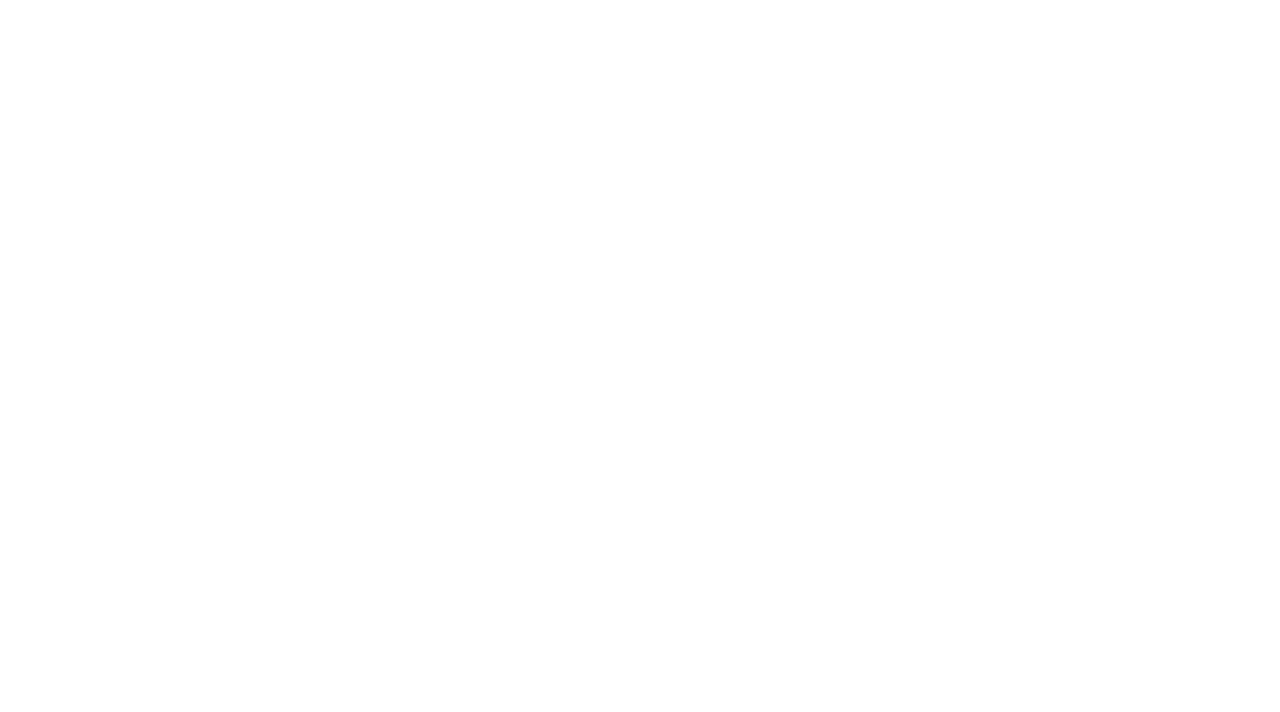
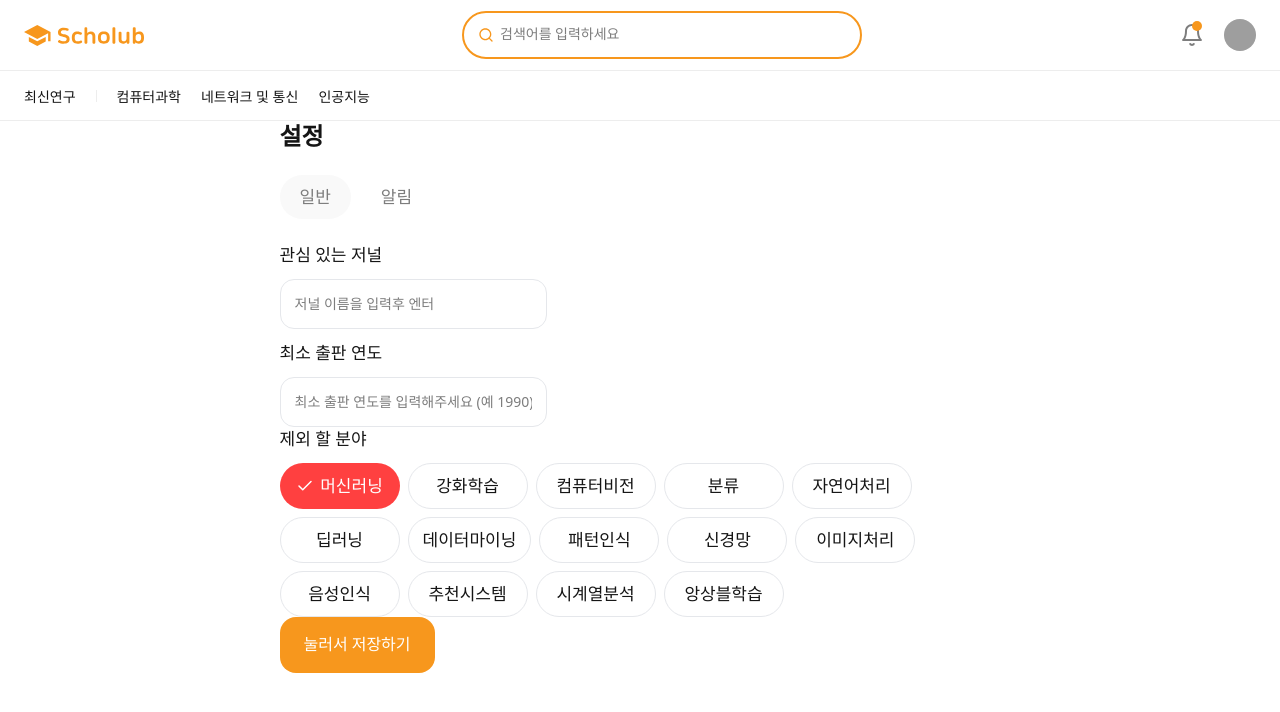
Before and after one commit to shinleehyeon/Scholub, a React (Vite) app: page /settings in a window 1280 px wide. Before the commit this address had no page. Shown: the top 712 px of the page. Built offline with nearby package versions, Linux system fonts and the light colour scheme; grey boxes are pictures that could not be loaded.

Commit message:
feat: Add SettingsPage route to App component and enhance Chip component with error color support

```diff
--- a/src/app/App.tsx
+++ b/src/app/App.tsx
@@ -7,6 +7,7 @@ import ComponentTest from "@/pages/ComponentTest";
 import { InterestAreasPage } from "@/pages/interest-areas";
 import { CategoryPage } from "@/pages/category";
 import { ProfilePage } from "@/pages/profile";
+import { SettingsPage } from "@/pages/settings";
 
 function App() {
   return (
@@ -20,6 +21,7 @@ function App() {
         <Route path="/component-test" element={<ComponentTest />} />
         <Route path="/category/:categoryId" element={<CategoryPage />} />
         <Route path="/profile" element={<ProfilePage />} />
+        <Route path="/settings" element={<SettingsPage />} />
       </Routes>
     </BrowserRouter>
   );
--- a/src/app/styles/index.css
+++ b/src/app/styles/index.css
@@ -48,6 +48,10 @@
   --color-text-subtle: #7d7d7d;
   --color-text-white: #ffffff;
   --color-text-success: #0acf00;
+  --color-text-error: #ffffff;
+
+  /* Surface Error Colors */
+  --color-surface-error: #ff4040;
 
   /* Text Brand Colors */
   --color-text-brand-default: #f7971d;
--- /dev/null
+++ b/src/pages/settings/index.ts
@@ -0,0 +1 @@
+export { default as SettingsPage } from "./ui/SettingsPage";
--- /dev/null
+++ b/src/pages/settings/ui/SettingsPage.tsx
@@ -0,0 +1,278 @@
+import { useState } from "react";
+import type { KeyboardEvent } from "react";
+import { Header } from "@/widgets/header";
+import { SubHeader } from "@/widgets/sub-header";
+import { Typography, Input, Chip, Button } from "@/shared/ui";
+import X from "@/shared/ui/icons/X";
+import { Check } from "lucide-react";
+
+export default function SettingsPage() {
+  const [activeTab, setActiveTab] = useState<"general" | "notification">(
+    "general"
+  );
+  const [journals, setJournals] = useState<string[]>([]);
+  const [journalInput, setJournalInput] = useState("");
+  const [minYear, setMinYear] = useState("");
+  const [excludedFields] = useState<string[]>([
+    "머신러닝",
+    "강화학습",
+    "컴퓨터비전",
+    "분류",
+    "자연어처리",
+    "딥러닝",
+    "데이터마이닝",
+    "패턴인식",
+    "신경망",
+    "이미지처리",
+    "음성인식",
+    "추천시스템",
+    "시계열분석",
+    "앙상블학습",
+  ]);
+  const [selectedFields, setSelectedFields] = useState<Set<string>>(
+    new Set(["머신러닝"])
+  );
+
+  const handleAddJournal = (e: KeyboardEvent<HTMLInputElement>) => {
+    if (e.key === "Enter" && journalInput.trim()) {
+      setJournals([...journals, journalInput.trim()]);
+      setJournalInput("");
+    }
+  };
+
+  const handleRemoveJournal = (index: number) => {
+    setJournals(journals.filter((_, i) => i !== index));
+  };
+
+  const handleToggleField = (field: string) => {
+    const newSelected = new Set(selectedFields);
+    if (newSelected.has(field)) {
+      newSelected.delete(field);
+    } else {
+      newSelected.add(field);
+    }
+    setSelectedFields(newSelected);
+  };
+
+  return (
+    <div className="min-h-screen bg-white">
+      <Header />
+      <div style={{ marginBottom: 0 }}>
+        <SubHeader />
+      </div>
+
+      <div
+        style={{
+          display: "flex",
+          padding: "var(--spacing-24) var(--padding)",
+          flexDirection: "column",
+          alignItems: "center",
+          gap: "var(--spacing-32)",
+          alignSelf: "stretch",
+          maxWidth: "var(--layout-max-width)",
+          margin: "0 auto",
+          width: "100%",
+        }}
+      >
+        <div
+          style={{
+            display: "flex",
+            width: "721px",
+            flexDirection: "column",
+            alignItems: "flex-start",
+            gap: "var(--spacing-24)",
+          }}
+        >
+          <Typography.Headline
+            color="default"
+            style={{
+              fontWeight: 700,
+            }}
+          >
+            설정
+          </Typography.Headline>
+
+          <div
+            style={{
+              display: "flex",
+              gap: "var(--spacing-10)",
+            }}
+          >
+            <button
+              type="button"
+              onClick={() => setActiveTab("general")}
+              style={{
+                display: "flex",
+                padding: "var(--spacing-10) var(--spacing-20)",
+                justifyContent: "center",
+                alignItems: "center",
+                gap: "var(--spacing-10)",
+                borderRadius: "var(--radius-9999)",
+                background:
+                  activeTab === "general"
+                    ? "var(--color-surface-subtle)"
+                    : "transparent",
+                border: "none",
+                cursor: "pointer",
+              }}
+            >
+              <Typography.Body color="subtle">일반</Typography.Body>
+            </button>
+
+            <button
+              type="button"
+              onClick={() => setActiveTab("notification")}
+              style={{
+                display: "flex",
+                padding: "var(--spacing-10) var(--spacing-20)",
+                justifyContent: "center",
+                alignItems: "center",
+                gap: "var(--spacing-10)",
+                borderRadius: "var(--radius-9999)",
+                background:
+                  activeTab === "notification"
+                    ? "var(--color-surface-subtle)"
+                    : "transparent",
+                border: "none",
+                cursor: "pointer",
+              }}
+            >
+              <Typography.Body color="subtle">알림</Typography.Body>
+            </button>
+          </div>
+
+          {activeTab === "general" && (
+            <div
+              style={{
+                display: "flex",
+                flexDirection: "column",
+                alignItems: "flex-start",
+                gap: "var(--spacing-40)",
+                alignSelf: "stretch",
+              }}
+            >
+              <div
+                style={{
+                  display: "flex",
+                  flexDirection: "column",
+                  alignItems: "flex-start",
+                  gap: "var(--spacing-12)",
+                  alignSelf: "stretch",
+                }}
+              >
+                <Typography.Body color="default">
+                  관심 있는 저널
+                </Typography.Body>
+
+                <Input
+                  placeholder="저널 이름을 입력후 엔터"
+                  size="large"
+                  value={journalInput}
+                  onChange={(e) => setJournalInput(e.target.value)}
+                  onKeyDown={handleAddJournal}
+                  style={{ width: "267px" }}
+                />
+
+                <div
+                  style={{
+                    display: "flex",
+                    flexWrap: "wrap",
+                    gap: "var(--spacing-8)",
+                  }}
+                >
+                  {journals.map((journal, index) => (
+                    <Chip
+                      key={index}
+                      status="default"
+                      size="large"
+                      trailingIcon={
+                        <X
+                          onClick={() => handleRemoveJournal(index)}
+                          style={{
+                            cursor: "pointer",
+                            color: "var(--color-text-default)",
+                          }}
+                        />
+                      }
+                    >
+                      {journal}
+                    </Chip>
+                  ))}
+                </div>
+              </div>
+
+              <div
+                style={{
+                  display: "flex",
+                  flexDirection: "column",
+                  alignItems: "flex-start",
+                  gap: "var(--spacing-12)",
+                  alignSelf: "stretch",
+                }}
+              >
+                <Typography.Body color="default">
+                  최소 출판 연도
+                </Typography.Body>
+
+                <Input
+                  placeholder="최소 출판 연도를 입력해주세요 (예 1990)"
+                  size="large"
+                  value={minYear}
+                  onChange={(e) => setMinYear(e.target.value)}
+                  style={{ width: "267px" }}
+                />
+              </div>
+
+              <div
+                style={{
+                  display: "flex",
+                  flexDirection: "column",
+                  alignItems: "flex-start",
+                  gap: "var(--spacing-12)",
+                  alignSelf: "stretch",
+                }}
+              >
+                <Typography.Body color="default">제외 할 분야</Typography.Body>
+
+                <div
+                  style={{
+                    display: "flex",
+                    flexWrap: "wrap",
+                    gap: "var(--spacing-8)",
+                  }}
+                >
+                  {excludedFields.map((field) => (
+                    <Chip
+                      key={field}
+                      status={
+                        selectedFields.has(field) ? "selected" : "default"
+                      }
+                      size="large"
+                      useErrorColor={true}
+                      leadingIcon={
+                        selectedFields.has(field) ? (
+                          <Check
+                            size={18}
+                            style={{ color: "var(--color-text-white)" }}
+                          />
+                        ) : undefined
+                      }
+                      onClick={() => handleToggleField(field)}
+                      className="min-w-[120px] justify-center"
+                    >
+                      {field}
+                    </Chip>
+                  ))}
+                </div>
+              </div>
+
+              <Button variant="primary" size="large">
+                눌러서 저장하기
+              </Button>
+            </div>
+          )}
+        </div>
+      </div>
+    </div>
+  );
+}
--- a/src/shared/ui/Chip.tsx
+++ b/src/shared/ui/Chip.tsx
@@ -1,15 +1,15 @@
-import { type ReactNode } from "react";
+import { type ReactNode, cloneElement, isValidElement } from "react";
 import { cva, type VariantProps } from "class-variance-authority";
 import { cn } from "@/shared/lib/utils";
 
 const chipVariants = cva(
-  "inline-flex justify-center items-center rounded-[var(--radius-9999)] cursor-pointer transition-all duration-200",
+  "inline-flex justify-center items-center rounded-[var(--radius-9999)] cursor-pointer transition-all duration-200 whitespace-nowrap flex-shrink-0",
   {
     variants: {
       status: {
         default:
           "border border-[var(--color-border-default)] bg-[var(--color-surface-default)]",
-        selected: "bg-[var(--color-surface-brand-default)] border-none",
+        selected: "border-none",
       },
       size: {
         small:
@@ -31,6 +31,7 @@ export interface ChipProps extends VariantProps<typeof chipVariants> {
   trailingIcon?: ReactNode;
   className?: string;
   onClick?: () => void;
+  useErrorColor?: boolean;
 }
 
 export default function Chip({
@@ -41,7 +42,18 @@ export default function Chip({
   trailingIcon,
   className,
   onClick,
+  useErrorColor = false,
 }: ChipProps) {
+  const renderIcon = (icon: ReactNode) => {
+    if (!icon) return null;
+    if (isValidElement(icon) && typeof icon.type !== "string") {
+      return cloneElement(icon as React.ReactElement<any>, {
+        size: size === "large" ? 18 : 14,
+      });
+    }
+    return icon;
+  };
+
   return (
     <span
       onClick={onClick}
@@ -49,13 +61,19 @@ export default function Chip({
         chipVariants({ status, size }),
         status === "default"
           ? "text-[var(--color-text-default)] hover:border-[var(--color-brand-default)]"
-          : "text-[var(--color-text-white)] hover:opacity-90",
+          : useErrorColor
+            ? "bg-[var(--color-surface-error)] text-[var(--color-text-error)] hover:opacity-90"
+            : "bg-[var(--color-surface-brand-default)] text-[var(--color-text-white)] hover:opacity-90",
         className
       )}
     >
-      {leadingIcon && <span className="flex-shrink-0">{leadingIcon}</span>}
-      <span>{children}</span>
-      {trailingIcon && <span className="flex-shrink-0">{trailingIcon}</span>}
+      {leadingIcon && (
+        <span className="flex-shrink-0">{renderIcon(leadingIcon)}</span>
+      )}
+      <span className="text-inherit whitespace-nowrap">{children}</span>
+      {trailingIcon && (
+        <span className="flex-shrink-0">{renderIcon(trailingIcon)}</span>
+      )}
     </span>
   );
 }
--- a/src/shared/ui/Input/Input.tsx
+++ b/src/shared/ui/Input/Input.tsx
@@ -4,14 +4,14 @@ import { cn } from "@/shared/lib/utils";
 import Asterisk from "../icons/Asterisk";
 
 const inputWrapperVariants = cva(
-  "inline-flex border transition-all duration-200 ease-in-out relative overflow-hidden bg-[var(--color-surface-default)] border-gray-300 focus-within:outline-none hover:border-gray-400",
+  "inline-flex border transition-all duration-200 ease-in-out relative overflow-hidden bg-[var(--color-surface-default)] border-gray-300 focus-within:outline-none hover:border-gray-400 w-[267px]",
   {
     variants: {
       size: {
         small:
-          "w-56 items-center py-[var(--spacing-10)] px-[var(--spacing-12)] gap-[var(--spacing-8)] rounded-[var(--radius-12)]",
+          "items-center py-[var(--spacing-10)] px-[var(--spacing-12)] gap-[var(--spacing-8)] rounded-[var(--radius-12)]",
         large:
-          "w-56 items-start p-[var(--spacing-14)] gap-[var(--spacing-8)] rounded-[var(--radius-14)]",
+          "items-start p-[var(--spacing-14)] gap-[var(--spacing-8)] rounded-[var(--radius-14)]",
       },
       variant: {
         primary:
--- a/src/shared/ui/icons/X.tsx
+++ b/src/shared/ui/icons/X.tsx
@@ -19,13 +19,13 @@ const X = ({ size = 20, className = "", ...props }: XProps) => {
         fillRule="evenodd"
         clipRule="evenodd"
         d="M15.5892 4.41074C15.9146 4.73618 15.9146 5.26381 15.5892 5.58926L5.58922 15.5892C5.26378 15.9147 4.73614 15.9147 4.4107 15.5892C4.08527 15.2638 4.08527 14.7362 4.4107 14.4107L14.4107 4.41074C14.7361 4.08531 15.2638 4.08531 15.5892 4.41074Z"
-        fill="var(--color-text-subtle)"
+        fill="currentColor"
       />
       <path
         fillRule="evenodd"
         clipRule="evenodd"
         d="M4.4107 4.41074C4.73614 4.08531 5.26378 4.08531 5.58922 4.41074L15.5892 14.4107C15.9146 14.7362 15.9146 15.2638 15.5892 15.5892C15.2638 15.9147 14.7361 15.9147 14.4107 15.5892L4.4107 5.58926C4.08527 5.26381 4.08527 4.73618 4.4107 4.41074Z"
-        fill="var(--color-text-subtle)"
+        fill="currentColor"
       />
     </svg>
   );
```
